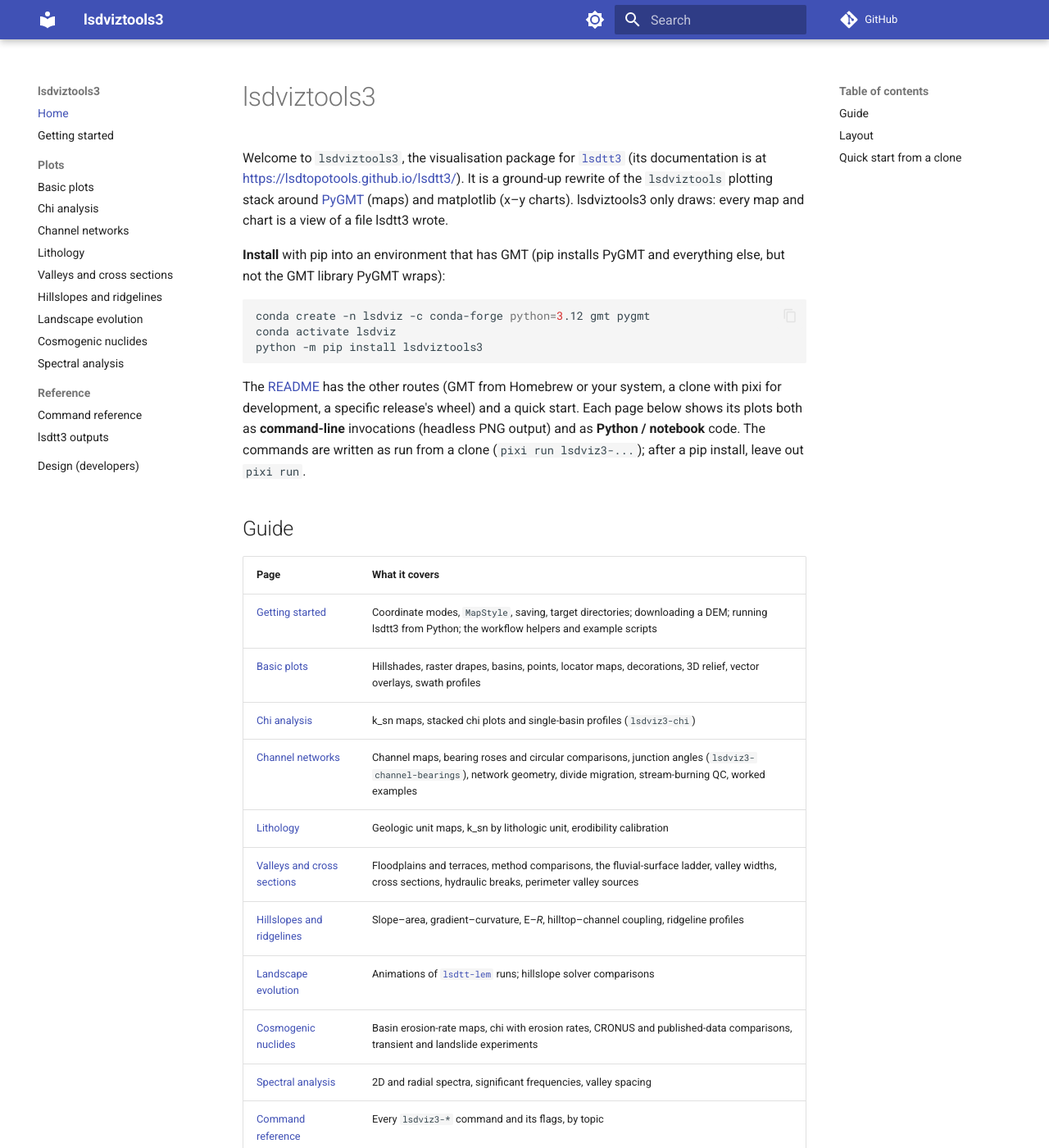
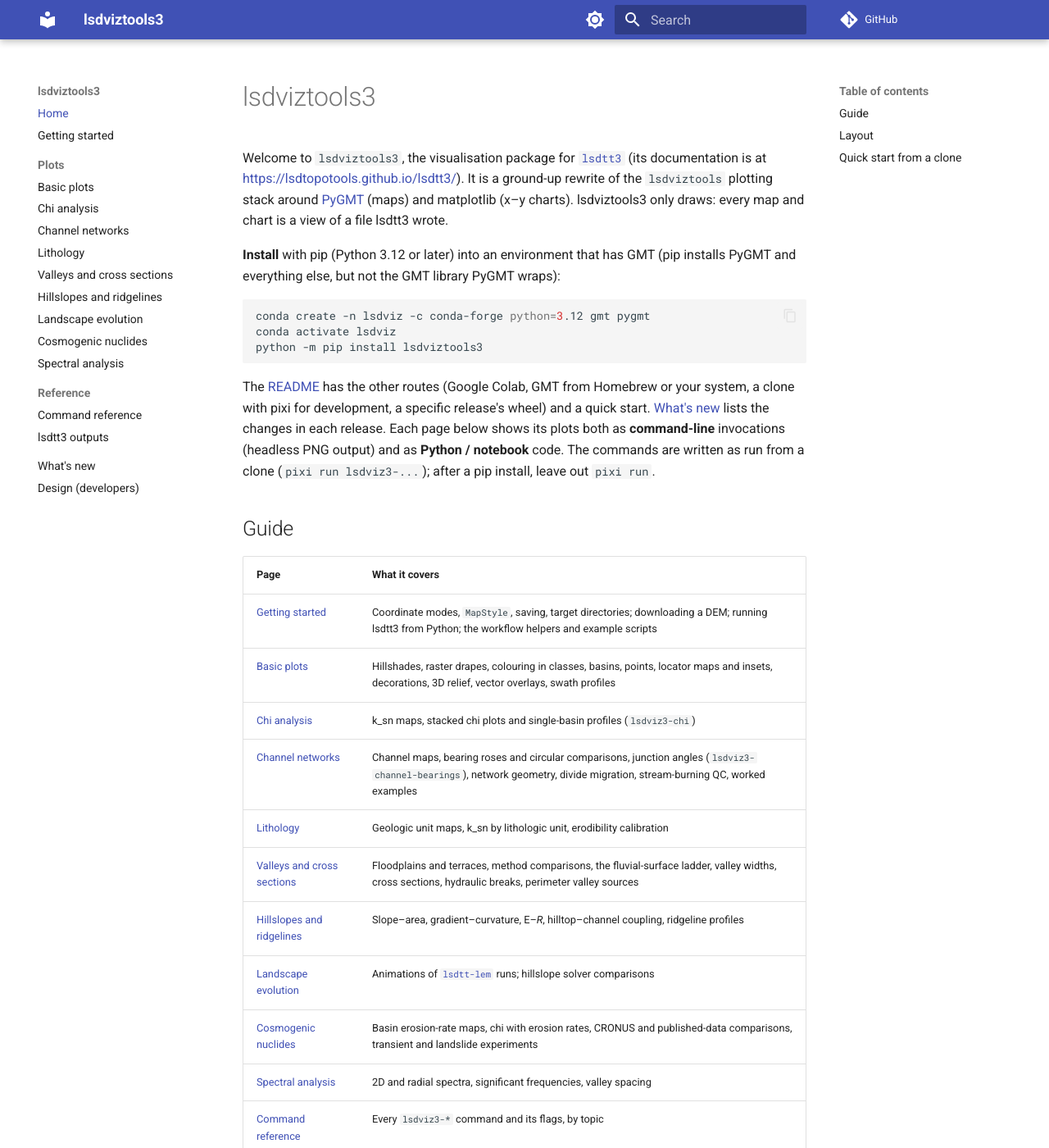
Before and after one commit to LSDtopotools/lsdviztools3, an MkDocs documentation site: the page built from docs/index.md, in a window 1280 px wide and 1400 px high. Shown: the whole window at 82% size. Built offline with MkDocs 1.6.1 and Material for MkDocs 9.7.7, drawn with Linux system fonts in a browser that asks for light colours; comment, search, counter and statistics services are not loaded; some of the changed text lies outside the part shown.

Commit message:
Some small updates to the docs

````diff
--- a/docs/index.md
+++ b/docs/index.md
@@ -7,8 +7,8 @@ the `lsdviztools` plotting stack around [PyGMT](https://www.pygmt.org/) (maps)
 and matplotlib (x–y charts). lsdviztools3 only draws: every map and chart is a
 view of a file lsdtt3 wrote.
 
-**Install** with pip into an environment that has GMT (pip installs PyGMT and
-everything else, but not the GMT library PyGMT wraps):
+**Install** with pip (Python 3.12 or later) into an environment that has GMT
+(pip installs PyGMT and everything else, but not the GMT library PyGMT wraps):
 
 ```bash
 conda create -n lsdviz -c conda-forge python=3.12 gmt pygmt
@@ -17,8 +17,9 @@ python -m pip install lsdviztools3
 ```
 
 The [README](https://github.com/LSDtopotools/lsdviztools3#readme) has the other
-routes (GMT from Homebrew or your system, a clone with pixi for development, a
-specific release's wheel) and a quick start. Each page below
+routes (Google Colab, GMT from Homebrew or your system, a clone with pixi for
+development, a specific release's wheel) and a quick start. [What's
+new](changes.md) lists the changes in each release. Each page below
 shows its plots both as **command-line** invocations (headless PNG output) and
 as **Python / notebook** code. The commands are written as run from a clone
 (`pixi run lsdviz3-...`); after a pip install, leave out `pixi run`.
@@ -28,7 +29,7 @@ as **Python / notebook** code. The commands are written as run from a clone
 | Page | What it covers |
 |---|---|
 | [Getting started](getting_started.md) | Coordinate modes, `MapStyle`, saving, target directories; downloading a DEM; running lsdtt3 from Python; the workflow helpers and example scripts |
-| [Basic plots](basic_plots.md) | Hillshades, raster drapes, basins, points, locator maps, decorations, 3D relief, vector overlays, swath profiles |
+| [Basic plots](basic_plots.md) | Hillshades, raster drapes, colouring in classes, basins, points, locator maps and insets, decorations, 3D relief, vector overlays, swath profiles |
 | [Chi analysis](chi_analysis.md) | k_sn maps, stacked chi plots and single-basin profiles (`lsdviz3-chi`) |
 | [Channel networks](channel_networks.md) | Channel maps, bearing roses and circular comparisons, junction angles (`lsdviz3-channel-bearings`), network geometry, divide migration, stream-burning QC, worked examples |
 | [Lithology](lithology.md) | Geologic unit maps, k_sn by lithologic unit, erodibility calibration |
@@ -39,6 +40,7 @@ as **Python / notebook** code. The commands are written as run from a clone
 | [Spectral analysis](spectral_analysis.md) | 2D and radial spectra, significant frequencies, valley spacing |
 | [Command reference](cli_reference.md) | Every `lsdviz3-*` command and its flags, by topic |
 | [lsdtt3 outputs](lsdtt3_outputs.md) | Which lsdtt3 switch writes each file, and which function plots it |
+| [What's new](changes.md) | Changes in each release |
 | [Design](design.md) | For developers: the package's architecture and design decisions |
 
 ## Layout
--- a/mkdocs.yml
+++ b/mkdocs.yml
@@ -38,6 +38,7 @@ nav:
   - Reference:
       - Command reference: cli_reference.md
       - lsdtt3 outputs: lsdtt3_outputs.md
+  - What's new: changes.md
   - Design (developers): design.md
 
 markdown_extensions:
````
Also changed, not shown: README.md (+31 -2 lines), docs/changes.md (added, +51 -0 lines), docs/design.md (+2 -2 lines).
